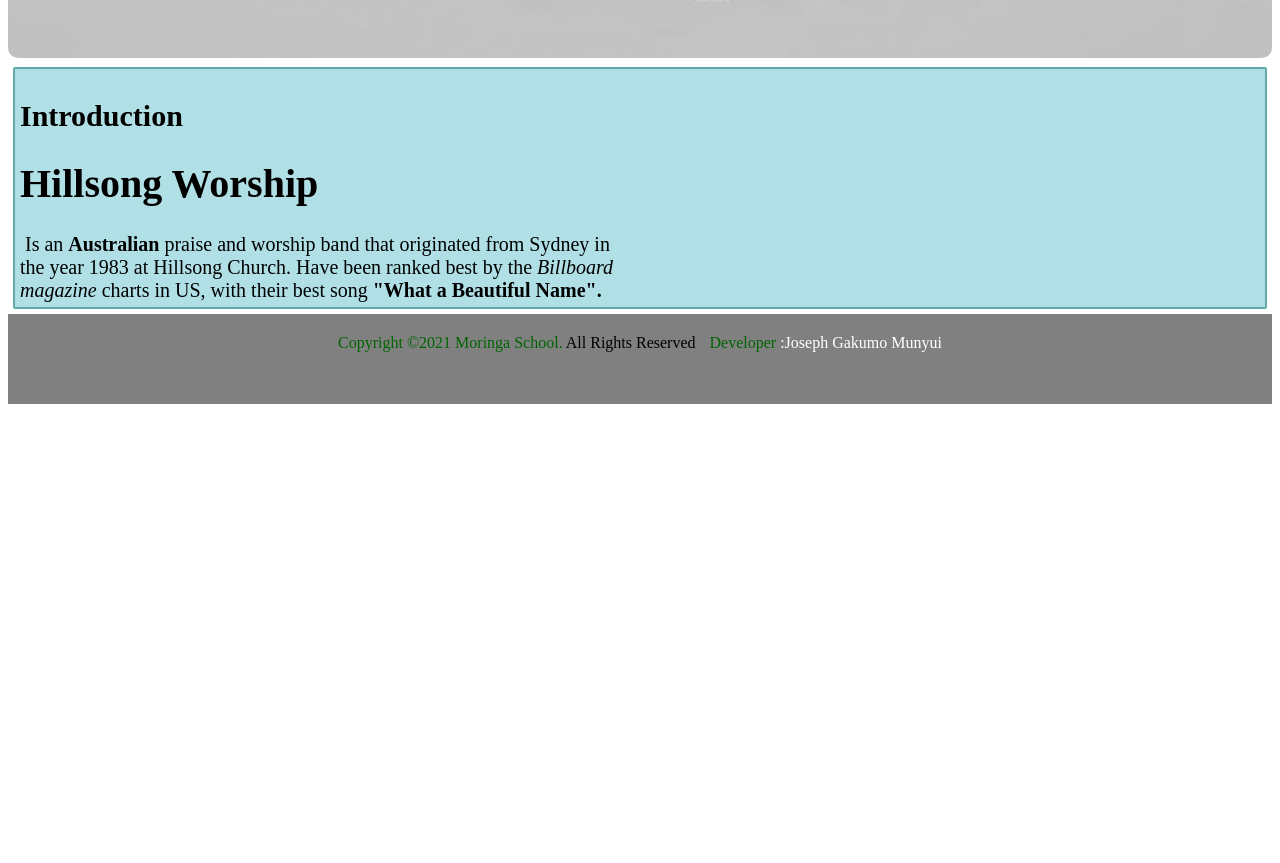
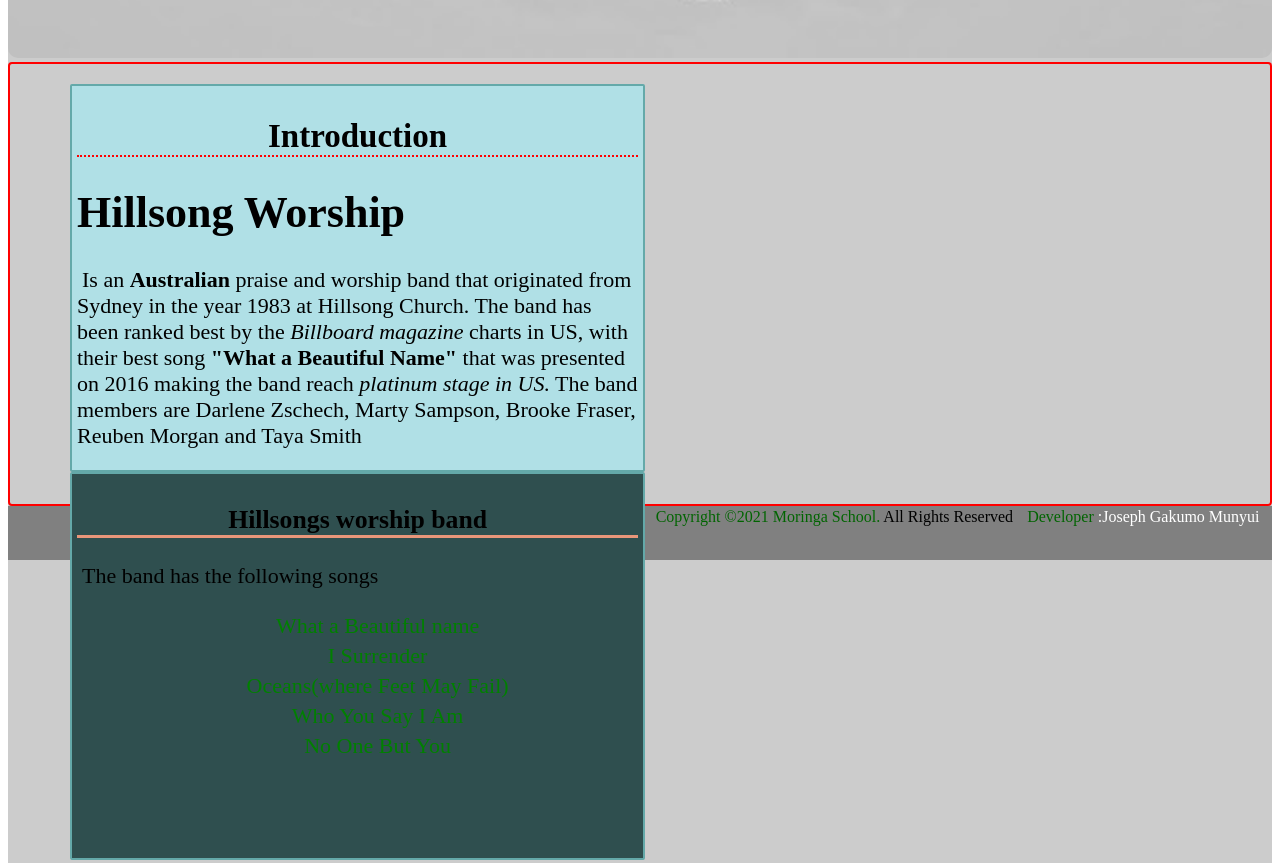
Before and after one commit to JoeGakumo21/main-project1, a plain HTML site: page index.html in a window 1280 px wide. Shown: the part 1395-2258 px from the top of the page. Before the commit the page ends 1799 px from the top, so only its background shows below. Drawn offline with Linux system fonts and the light colour scheme.

Commit message:
modified web page

```diff
--- a/index.css
+++ b/index.css
@@ -1,10 +1,12 @@
 
 .main-content{
-background-color:#fff;
-height: 100em;
+background-color:#cccccc;
+height: 150em;
 border-radius: 4px;
+margin: auto;
 }
 .navigation{
+    margin-top: 5px;
     color: green;
     font-size:x-large;
     font-family: 'Segoe UI', Tahoma, Geneva, Verdana, sans-serif;
@@ -44,26 +46,49 @@ img{
 #p1{
     display: inline;
 }
+.introduction{
+    border:2px solid red;
+    padding: 20px;
+    height: 25em;
+    border-radius: 4px;
+}
 .intro{
+    width: 46%;
     background-color: powderblue;
     border-radius: 2px;
     border: 2px solid rgb(100, 169, 169);
     padding: 5px;
-    margin: 5px;
+    float: left;
+    margin-left: 40px;
+    height: 17em;
+    font-size: 22px;
+    font-family: 'Times New Roman', Times, serif;
 }
-.intro2{
-    font-size: 20px;
-    width: 600px;
-    display:block;
-    font-family: 'Times New Roman', Times, serif;
-    font: 400;
+h2{
+    border-bottom: 2px red dotted;
+    text-align: center;
+}
+ol li{
+    display: block;
+    padding: 2px;
+    text-align: center;
+
+}
+
+h3{
+    border-bottom:3px darksalmon solid ;
+    text-align: center;
+}
+#intro1{
+    background-color:darkslategrey
+
 }
 .footer1{
     background-color:grey;
     color: darkgreen;
     text-align: center;
     font: italic;
-    padding:20px;
+    padding:2px;
     height: 50px;
 
 
--- a/index.html
+++ b/index.html
@@ -20,15 +20,28 @@
             <h1>Hillsong Worship Band Team</h1>
             <img src="image/hillsong.jpg" alt="Hillsong Band Team">
         </div>
-        <div class="intro">
-            <div class="intro2">
+        <div class="introduction">
+            <div class="intro">
                 <h2>Introduction</h2>
                 <h1>Hillsong Worship</h1>
-                <p >Is an <strong>Australian</strong> praise and worship  band that originated from <span>Sydney</span> in the year <span>1983</span>
-                at Hillsong Church. Have been ranked best by the <em>Billboard magazine</em> charts in US, with their best song <strong>"What a Beautiful Name".</strong></p>
-
+                <p >Is an <strong>Australian</strong> praise and worship  band that originated from
+                    <span>Sydney</span> in the year <span>1983</span>
+                at Hillsong Church. The band has been ranked best by the <em>Billboard magazine</em> charts in US, with their best song
+                <strong>"What a Beautiful Name"</strong> that was presented on 2016 making the band reach <em>platinum stage in US.</em>
+                The band members are <span id="members">Darlene Zschech, Marty Sampson, Brooke Fraser, Reuben Morgan and Taya Smith</span></p>
+           </div>
+            <div class="intro" id="intro1">
+                <h3>Hillsongs worship band</h3>
+                <p >The band has the following songs</p>
+                <ol type="I">
+                    <li>What a Beautiful name</li>
+                    <li>I Surrender</li>
+                    <li>Oceans(where Feet May Fail)</li>
+                    <li>Who You Say I Am</li>
+                    <li>No One But You</li>
+                </ol>
             </div>
-             </div>
+        </div>
         <div class="footer1">
             <p>Copyright &COPY;2021 Moringa School.<span>  All Rights Reserved</span></p>
             <p>Developer <span class="joe">:Joseph Gakumo Munyui</span></p>
```
